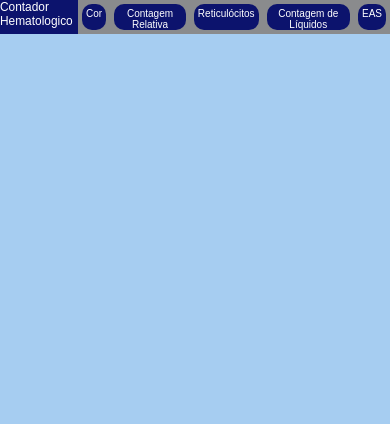
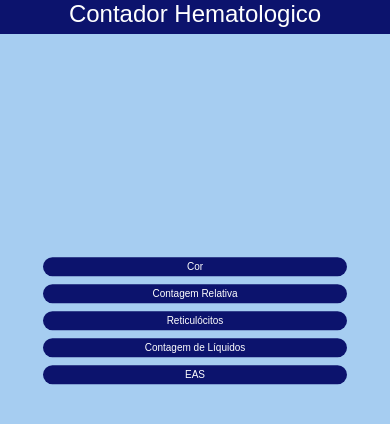
Before and after one commit to DaveSilveira/hematologicCount, a plain HTML site: page index.html in a window 390 px wide. Drawn offline with Linux system fonts and the light colour scheme.

Commit message:
Update styles for responsive mobile layout, centers the title, and button dimensions.

```diff
--- a/assets/css/style.css
+++ b/assets/css/style.css
@@ -222,29 +222,33 @@ p{
         max-width: 512px;
     }
 }
-/*Layout para celulares*/
+/*Layout for cellphones*/
 @media (max-width: 600px){
     input, select, textarea{
         font-size: 16px;
     }
     .titulo{
-    text-align: left;
+    text-align: center;
     font-family: Arial, Helvetica, sans-serif;
-    font-size: clamp(0.2em, 0.5em + 1vw, 1.4em);
+    font-size: 24px;
     padding: 0px;
     color: #ffffff;
     background-color: #0c136d;
     position: absolute;
     top: 0%;
     left: 0%;
+    width: 100%;
     }
     .corpo{
-    height: 4%;
+    position: absolute;
+    width:80%;
+    height: 40%;
+    top: 50%;
+    left: 50%;
+    transform: translate(-50%,-50%);
     display: flex;
-    position: absolute;
-    top: 0%;
-    left: 20%;
-    background-color: #8a8b8d;
+    flex-direction: column;
+    background-color: #8a8b8d00;
     }
     .botao{
     font-size: 10px;
```
